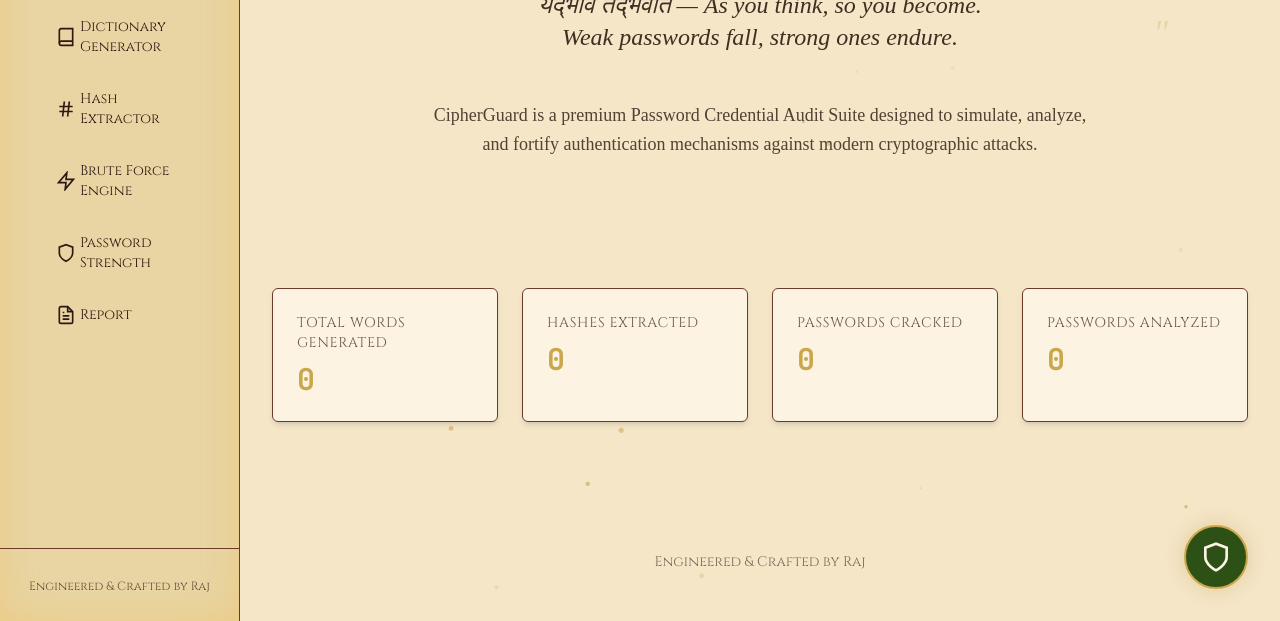
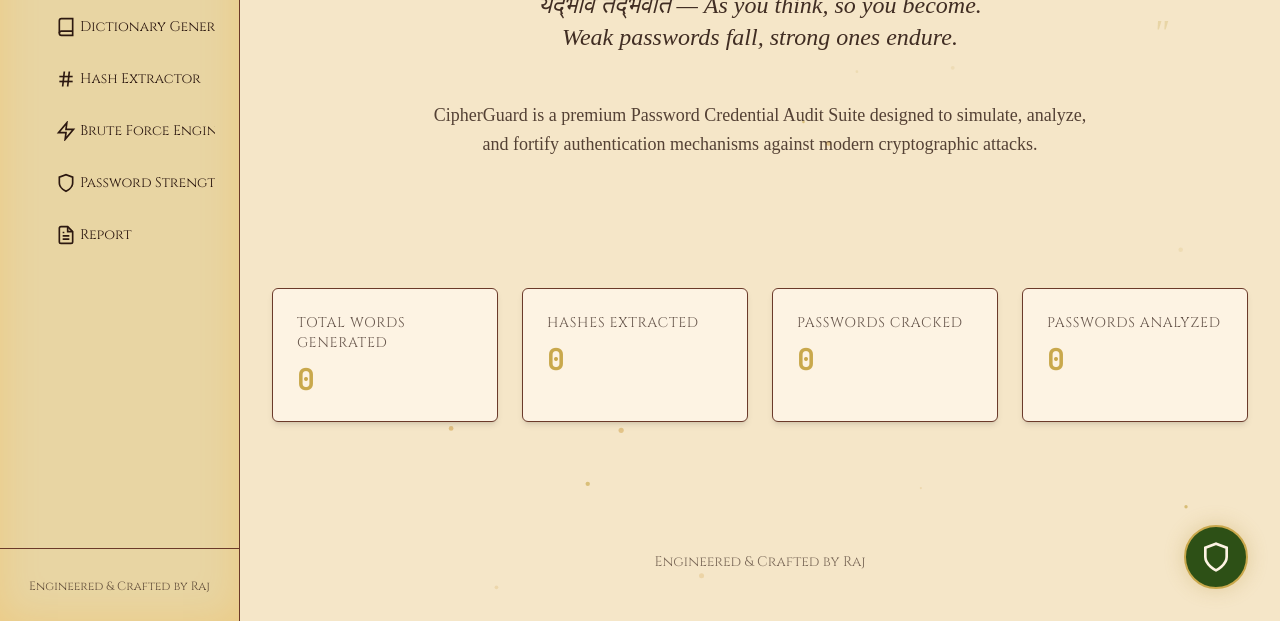
Before and after one commit to Garuda-Netra/CipherGuard, a website: page frontend/index.html in a window 1280 px wide. Shown: the part 179-800 px from the top of the page. Drawn offline with nearby package versions, Linux system fonts and the light colour scheme; a web font is replaced by a local one.

Commit message:
Fix: Sidebar navigation text wrapping and icon alignment

```diff
--- a/frontend/index.html
+++ b/frontend/index.html
@@ -88,7 +88,7 @@
                                 <path d="M3 9l9-7 9 7v11a2 2 0 0 1-2 2H5a2 2 0 0 1-2-2z"/>
                                 <polyline points="9 22 9 12 15 12 15 22"/>
                             </svg>
-                            <span class="pl-10 relative z-10">Dashboard</span>
+                            <span class="pl-10 relative z-10 whitespace-nowrap">Dashboard</span>
                             <div class="shimmer-effect absolute inset-0 -translate-x-full group-hover:animate-shimmer pointer-events-none"></div>
                         </button>
                     </li>
@@ -102,7 +102,7 @@
                                 <path d="M4 19.5A2.5 2.5 0 0 1 6.5 17H20"/>
                                 <path d="M6.5 2H20v20H6.5A2.5 2.5 0 0 1 4 19.5v-15A2.5 2.5 0 0 1 6.5 2z"/>
                             </svg>
-                            <span class="pl-10 relative z-10">Dictionary Generator</span>
+                            <span class="pl-10 relative z-10 whitespace-nowrap">Dictionary Generator</span>
                             <div class="shimmer-effect absolute inset-0 -translate-x-full group-hover:animate-shimmer pointer-events-none"></div>
                         </button>
                     </li>
@@ -118,7 +118,7 @@
                                 <line x1="10" y1="3" x2="8" y2="21"/>
                                 <line x1="16" y1="3" x2="14" y2="21"/>
                             </svg>
-                            <span class="pl-10 relative z-10">Hash Extractor</span>
+                            <span class="pl-10 relative z-10 whitespace-nowrap">Hash Extractor</span>
                             <div class="shimmer-effect absolute inset-0 -translate-x-full group-hover:animate-shimmer pointer-events-none"></div>
                         </button>
                     </li>
@@ -131,7 +131,7 @@
                             <svg class="w-5 h-5 ml-4 group-hover:opacity-0 transition-opacity absolute" viewBox="0 0 24 24" fill="none" stroke="currentColor" stroke-width="2">
                                 <polygon points="13 2 3 14 12 14 11 22 21 10 12 10 13 2"/>
                             </svg>
-                            <span class="pl-10 relative z-10">Brute Force Engine</span>
+                            <span class="pl-10 relative z-10 whitespace-nowrap">Brute Force Engine</span>
                             <div class="shimmer-effect absolute inset-0 -translate-x-full group-hover:animate-shimmer pointer-events-none"></div>
                         </button>
                     </li>
@@ -144,7 +144,7 @@
                             <svg class="w-5 h-5 ml-4 group-hover:opacity-0 transition-opacity absolute" viewBox="0 0 24 24" fill="none" stroke="currentColor" stroke-width="2">
                                 <path d="M12 22s8-4 8-10V5l-8-3-8 3v7c0 6 8 10 8 10z"/>
                             </svg>
-                            <span class="pl-10 relative z-10">Password Strength</span>
+                            <span class="pl-10 relative z-10 whitespace-nowrap">Password Strength</span>
                             <div class="shimmer-effect absolute inset-0 -translate-x-full group-hover:animate-shimmer pointer-events-none"></div>
                         </button>
                     </li>
@@ -161,7 +161,7 @@
                                 <line x1="16" y1="17" x2="8" y2="17"/>
                                 <polyline points="10 9 9 9 8 9"/>
                             </svg>
-                            <span class="pl-10 relative z-10">Report</span>
+                            <span class="pl-10 relative z-10 whitespace-nowrap">Report</span>
                             <div class="shimmer-effect absolute inset-0 -translate-x-full group-hover:animate-shimmer pointer-events-none"></div>
                         </button>
                     </li>
```
